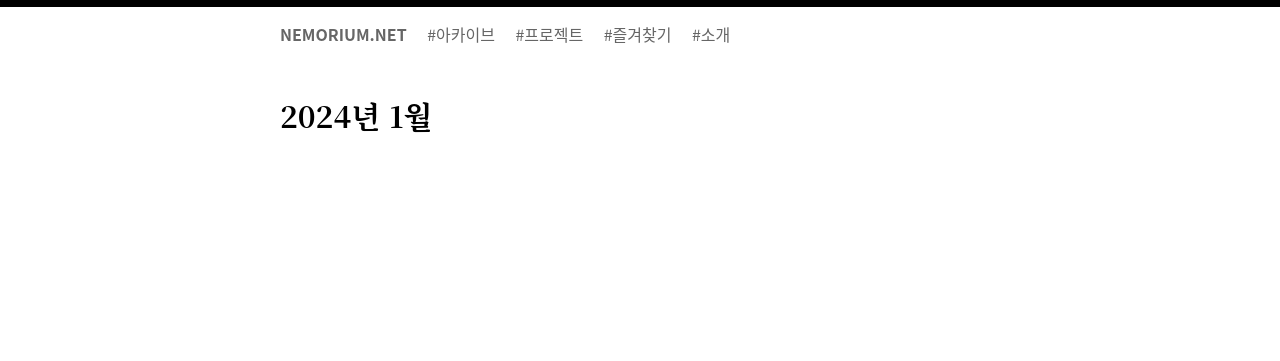
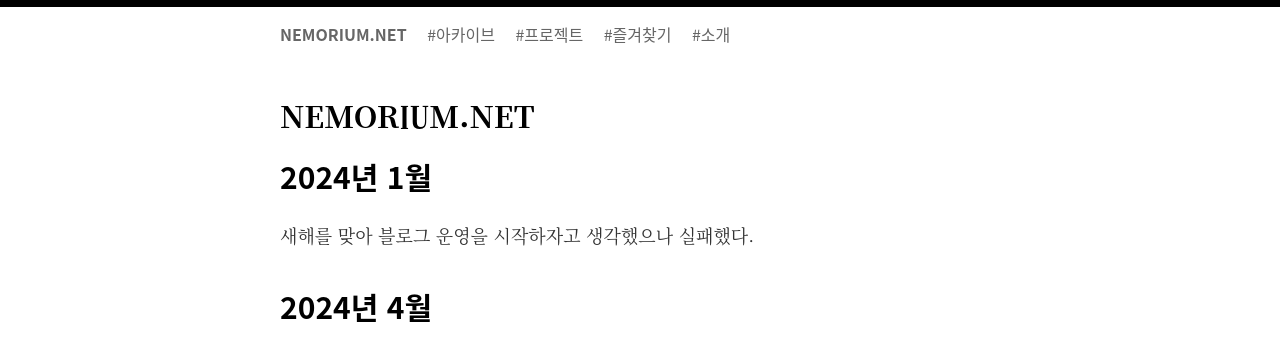
Before and after one commit to oxmhpark/oxmhpark, a Jekyll site: the page built from index.md, in a window 1280 px wide. Shown: the top 361 px of the page. Built offline with Jekyll 4.4.1, drawn with Linux system fonts in a browser that asks for light colours.

Commit message:
2024-01 -> 2024-04

```diff
--- a/index.md
+++ b/index.md
@@ -1,5 +1,8 @@
 ---
-title: "2024년 1월"
+title: "NEMORIUM.NET"
 layout: page
-slug: 2024-01
 ---
+# 2024년 1월
+새해를 맞아 블로그 운영을 시작하자고 생각했으나 실패했다.
+
+# 2024년 4월
```
